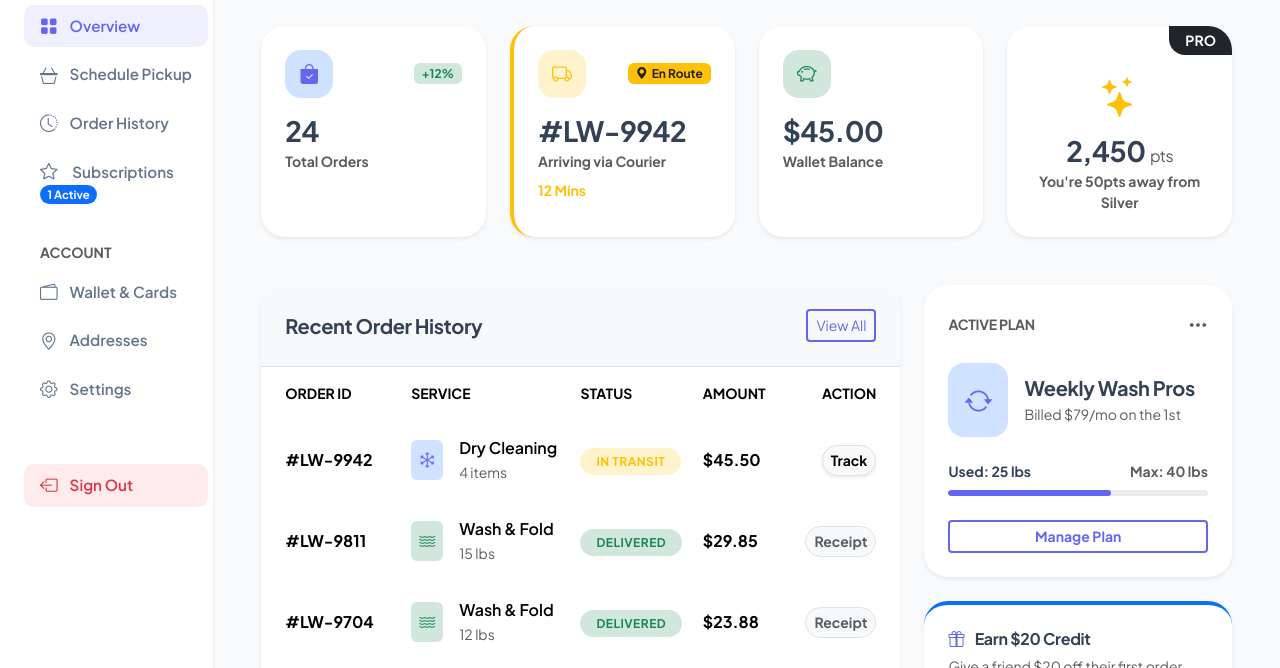
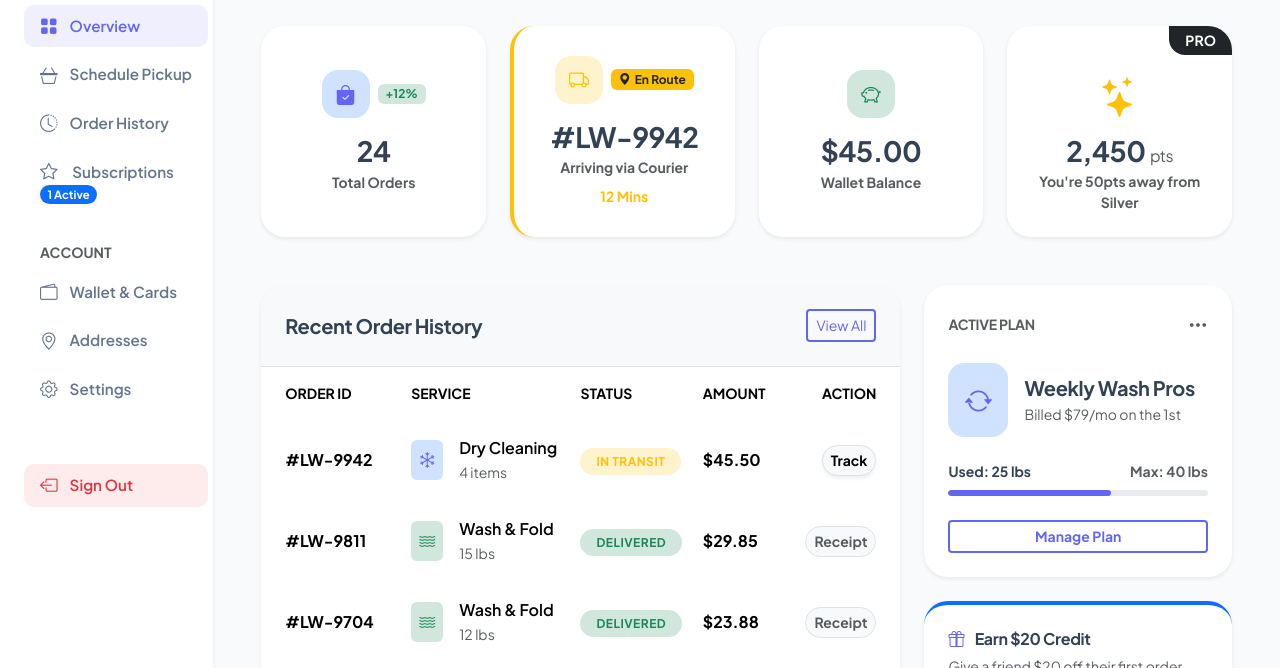
Before and after one commit to Prasanna-7666/Laundromat-Online-Platform, a plain HTML site: page dashboard.html in a window 1280 px wide. Shown: the part 132-800 px from the top of the page. Drawn offline with nearby package versions, Linux system fonts and the light colour scheme.

Commit message:
5th commit

```diff
--- a/dashboard.html
+++ b/dashboard.html
@@ -203,9 +203,9 @@
                 <div class="row g-4 mb-5">
                     <div class="col-sm-6 col-xl-3 reveal-up">
                         <div
-                            class="glass-card p-4 border-0 bg-white shadow-sm h-100 position-relative overflow-hidden w-100">
+                            class="glass-card p-4 border-0 bg-white shadow-sm h-100 position-relative overflow-hidden w-100 text-center d-flex flex-column justify-content-center">
                             <div class="position-relative z-1">
-                                <div class="d-flex align-items-center justify-content-between mb-3 flex-wrap gap-2">
+                                <div class="d-flex align-items-center justify-content-center mb-3 flex-wrap gap-2">
                                     <div class="icon-box m-0 bg-primary-subtle text-primary-color"
                                         style="width: 48px; height: 48px; font-size: 20px;">
                                         <i class="bi bi-bag-check-fill"></i>
@@ -220,8 +220,8 @@
 
                     <div class="col-sm-6 col-xl-3 reveal-up" style="transition-delay: 0.1s;">
                         <div
-                            class="glass-card p-4 border-0 bg-white shadow-sm h-100 position-relative border-start border-4 border-warning w-100">
-                            <div class="d-flex align-items-center justify-content-between mb-3 flex-wrap gap-2">
+                            class="glass-card p-4 border-0 bg-white shadow-sm h-100 position-relative border-start border-4 border-warning w-100 text-center d-flex flex-column justify-content-center">
+                            <div class="d-flex align-items-center justify-content-center mb-3 flex-wrap gap-2">
                                 <div class="icon-box m-0 bg-warning-subtle text-warning"
                                     style="width: 48px; height: 48px; font-size: 20px;">
                                     <i class="bi bi-truck"></i>
@@ -230,7 +230,7 @@
                                     Route</span>
                             </div>
                             <h3 class="fw-bolder mb-1">#LW-9942</h3>
-                            <p class="text-muted small fw-bold d-flex justify-content-between flex-wrap gap-2 mb-0">
+                            <p class="text-muted small fw-bold d-flex justify-content-center flex-wrap gap-2 mb-0">
                                 <span>Arriving via Courier</span>
                                 <span class="text-warning">12 Mins</span>
                             </p>
@@ -238,8 +238,9 @@
                     </div>
 
                     <div class="col-sm-6 col-xl-3 reveal-up" style="transition-delay: 0.2s;">
-                        <div class="glass-card p-4 border-0 bg-white shadow-sm h-100 w-100">
-                            <div class="d-flex align-items-center justify-content-between mb-3 flex-wrap gap-2">
+                        <div
+                            class="glass-card p-4 border-0 bg-white shadow-sm h-100 w-100 text-center d-flex flex-column justify-content-center">
+                            <div class="d-flex align-items-center justify-content-center mb-3 flex-wrap gap-2">
                                 <div class="icon-box m-0 bg-success-subtle text-success"
                                     style="width: 48px; height: 48px; font-size: 20px;">
                                     <i class="bi bi-piggy-bank"></i>
```
